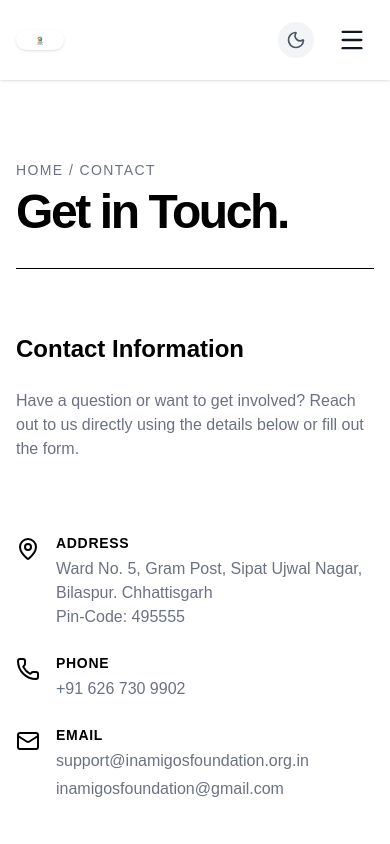
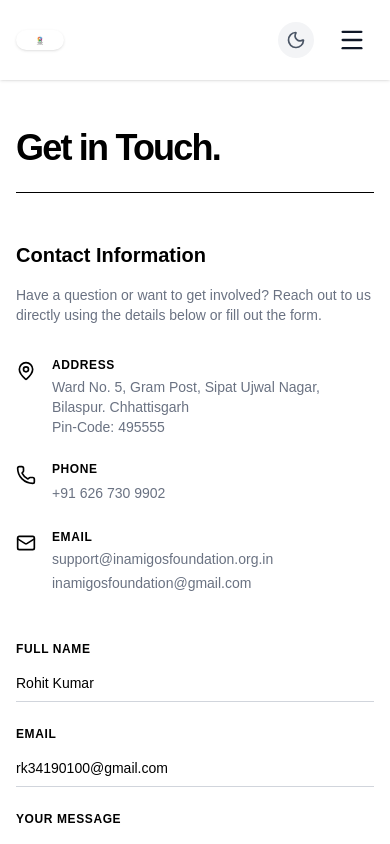
Before and after one commit to rohitkumar91131/inAmigosFoundationTask, a Next.js app: page /contact in a window 390 px wide. Shown: the top 844 px of the page. Built offline with nearby package versions, Linux system fonts and the light colour scheme.

Commit message:
made contact page more bette r

```diff
--- a/src/app/contact/page.jsx
+++ b/src/app/contact/page.jsx
@@ -7,9 +7,11 @@ import { MapPin, Phone, Mail, ArrowRight } from 'lucide-react';
 
 export default function ContactPage() {
   const container = useRef();
+
+  // Pre-filled with basic defaults for testing
   const [formData, setFormData] = useState({
-    fullName: '',
-    email: '',
+    fullName: 'Rohit Kumar',
+    email: 'rk34190100@gmail.com',
     message: ''
   });
 
@@ -30,40 +32,39 @@ export default function ContactPage() {
 
   const handleSubmit = (e) => {
     e.preventDefault();
-    // Later, we will connect this to a Next.js API route to send emails
     console.log('Form submitted:', formData);
     alert('Message ready to be sent! (API wiring pending)');
   };
 
   return (
-    <div ref={container} className="min-h-screen bg-white dark:bg-black transition-colors py-20">
+    <div ref={container} className="min-h-screen bg-white dark:bg-black transition-colors py-12 md:py-20">
       <div className="max-w-7xl mx-auto px-4 sm:px-6 lg:px-8">
 
-        {/* Page Header */}
-        <div className="contact-animate mb-16 border-b border-black dark:border-white pb-8">
-          <p className="text-sm tracking-widest uppercase text-gray-500 mb-2">Home / Contact</p>
-          <h1 className="text-5xl md:text-7xl font-black text-black dark:text-white tracking-tighter">
+        {/* Page Header (Breadcrumb removed, responsive text sizing added) */}
+        <div className="contact-animate mb-12 md:mb-16 border-b border-black dark:border-white pb-6 md:pb-8">
+          <h1 className="text-4xl sm:text-5xl md:text-7xl font-black text-black dark:text-white tracking-tighter">
             Get in Touch.
           </h1>
         </div>
 
-        <div className="grid grid-cols-1 md:grid-cols-2 gap-16">
+        {/* Adjusted gaps for mobile screens */}
+        <div className="grid grid-cols-1 md:grid-cols-2 gap-12 md:gap-16">
 
           {/* Left Column: Contact Info */}
-          <div className="contact-animate flex flex-col space-y-10">
+          <div className="contact-animate flex flex-col space-y-8 md:space-y-10">
             <div>
-              <h2 className="text-2xl font-bold text-black dark:text-white mb-6">Contact Information</h2>
-              <p className="text-gray-500 dark:text-gray-400 font-light mb-8 max-w-sm">
+              <h2 className="text-xl md:text-2xl font-bold text-black dark:text-white mb-4 md:mb-6">Contact Information</h2>
+              <p className="text-gray-500 dark:text-gray-400 font-light max-w-sm text-sm md:text-base">
                 Have a question or want to get involved? Reach out to us directly using the details below or fill out the form.
               </p>
             </div>
 
             <div className="space-y-6">
               <div className="flex items-start gap-4">
-                <MapPin className="w-6 h-6 text-black dark:text-white mt-1 flex-shrink-0" />
+                <MapPin className="w-5 h-5 md:w-6 md:h-6 text-black dark:text-white mt-1 flex-shrink-0" />
                 <div>
-                  <h3 className="font-semibold text-black dark:text-white uppercase tracking-wider text-sm mb-1">Address</h3>
-                  <p className="text-gray-500 dark:text-gray-400 font-light">
+                  <h3 className="font-semibold text-black dark:text-white uppercase tracking-wider text-xs md:text-sm mb-1">Address</h3>
+                  <p className="text-gray-500 dark:text-gray-400 font-light text-sm md:text-base">
                     Ward No. 5, Gram Post, Sipat Ujwal Nagar,<br />
                     Bilaspur. Chhattisgarh<br />
                     Pin-Code: 495555
@@ -72,24 +73,25 @@ export default function ContactPage() {
               </div>
 
               <div className="flex items-start gap-4">
-                <Phone className="w-6 h-6 text-black dark:text-white mt-1 flex-shrink-0" />
+                <Phone className="w-5 h-5 md:w-6 md:h-6 text-black dark:text-white mt-1 flex-shrink-0" />
                 <div>
-                  <h3 className="font-semibold text-black dark:text-white uppercase tracking-wider text-sm mb-1">Phone</h3>
-                  <a href="tel:+916267309902" className="text-gray-500 dark:text-gray-400 font-light hover:text-black dark:hover:text-white transition-colors">
+                  <h3 className="font-semibold text-black dark:text-white uppercase tracking-wider text-xs md:text-sm mb-1">Phone</h3>
+                  <a href="tel:+916267309902" className="text-gray-500 dark:text-gray-400 font-light hover:text-black dark:hover:text-white transition-colors text-sm md:text-base">
                     +91 626 730 9902
                   </a>
                 </div>
               </div>
 
               <div className="flex items-start gap-4">
-                <Mail className="w-6 h-6 text-black dark:text-white mt-1 flex-shrink-0" />
+                <Mail className="w-5 h-5 md:w-6 md:h-6 text-black dark:text-white mt-1 flex-shrink-0" />
                 <div>
-                  <h3 className="font-semibold text-black dark:text-white uppercase tracking-wider text-sm mb-1">Email</h3>
+                  <h3 className="font-semibold text-black dark:text-white uppercase tracking-wider text-xs md:text-sm mb-1">Email</h3>
                   <div className="flex flex-col gap-1">
-                    <a href="mailto:support@inamigosfoundation.org.in" className="text-gray-500 dark:text-gray-400 font-light hover:text-black dark:hover:text-white transition-colors">
+                    {/* Added break-all for mobile so long emails don't break the layout */}
+                    <a href="mailto:support@inamigosfoundation.org.in" className="text-gray-500 dark:text-gray-400 font-light hover:text-black dark:hover:text-white transition-colors text-sm md:text-base break-all">
                       support@inamigosfoundation.org.in
                     </a>
-                    <a href="mailto:inamigosfoundation@gmail.com" className="text-gray-500 dark:text-gray-400 font-light hover:text-black dark:hover:text-white transition-colors">
+                    <a href="mailto:inamigosfoundation@gmail.com" className="text-gray-500 dark:text-gray-400 font-light hover:text-black dark:hover:text-white transition-colors text-sm md:text-base break-all">
                       inamigosfoundation@gmail.com
                     </a>
                   </div>
@@ -100,9 +102,9 @@ export default function ContactPage() {
 
           {/* Right Column: The Form */}
           <div className="contact-animate">
-            <form onSubmit={handleSubmit} className="space-y-8">
+            <form onSubmit={handleSubmit} className="space-y-6 md:space-y-8">
               <div>
-                <label htmlFor="fullName" className="block text-sm font-semibold text-black dark:text-white uppercase tracking-wider mb-2">
+                <label htmlFor="fullName" className="block text-xs md:text-sm font-semibold text-black dark:text-white uppercase tracking-wider mb-2">
                   Full Name
                 </label>
                 <input
@@ -112,13 +114,12 @@ export default function ContactPage() {
                   value={formData.fullName}
                   onChange={handleChange}
                   required
-                  className="w-full bg-transparent border-b border-gray-300 dark:border-gray-700 py-3 text-black dark:text-white focus:outline-none focus:border-black dark:focus:border-white transition-colors font-light placeholder-gray-400"
-                  placeholder="John Doe"
+                  className="w-full bg-transparent border-b border-gray-300 dark:border-gray-700 py-2 md:py-3 text-black dark:text-white focus:outline-none focus:border-black dark:focus:border-white transition-colors font-light placeholder-gray-400 text-sm md:text-base"
                 />
               </div>
 
               <div>
-                <label htmlFor="email" className="block text-sm font-semibold text-black dark:text-white uppercase tracking-wider mb-2">
+                <label htmlFor="email" className="block text-xs md:text-sm font-semibold text-black dark:text-white uppercase tracking-wider mb-2">
                   Email
                 </label>
                 <input
@@ -128,13 +129,12 @@ export default function ContactPage() {
                   value={formData.email}
                   onChange={handleChange}
                   required
-                  className="w-full bg-transparent border-b border-gray-300 dark:border-gray-700 py-3 text-black dark:text-white focus:outline-none focus:border-black dark:focus:border-white transition-colors font-light placeholder-gray-400"
-                  placeholder="john@example.com"
+                  className="w-full bg-transparent border-b border-gray-300 dark:border-gray-700 py-2 md:py-3 text-black dark:text-white focus:outline-none focus:border-black dark:focus:border-white transition-colors font-light placeholder-gray-400 text-sm md:text-base"
                 />
               </div>
 
               <div>
-                <label htmlFor="message" className="block text-sm font-semibold text-black dark:text-white uppercase tracking-wider mb-2">
+                <label htmlFor="message" className="block text-xs md:text-sm font-semibold text-black dark:text-white uppercase tracking-wider mb-2">
                   Your Message
                 </label>
                 <textarea
@@ -144,14 +144,15 @@ export default function ContactPage() {
                   onChange={handleChange}
                   required
                   rows="4"
-                  className="w-full bg-transparent border-b border-gray-300 dark:border-gray-700 py-3 text-black dark:text-white focus:outline-none focus:border-black dark:focus:border-white transition-colors font-light placeholder-gray-400 resize-none"
+                  className="w-full bg-transparent border-b border-gray-300 dark:border-gray-700 py-2 md:py-3 text-black dark:text-white focus:outline-none focus:border-black dark:focus:border-white transition-colors font-light placeholder-gray-400 resize-none text-sm md:text-base"
                   placeholder="How can we help you?"
                 ></textarea>
               </div>
 
+              {/* Button scales to full width on mobile, auto on desktop */}
               <button
                 type="submit"
-                className="group flex items-center gap-3 px-8 py-4 bg-black dark:bg-white text-white dark:text-black font-bold uppercase tracking-wider text-sm hover:scale-105 transition-transform"
+                className="group flex items-center justify-center w-full md:w-auto gap-3 px-8 py-3 md:py-4 bg-black dark:bg-white text-white dark:text-black font-bold uppercase tracking-wider text-sm hover:scale-105 transition-transform"
               >
                 Submit <ArrowRight size={18} className="group-hover:translate-x-1 transition-transform" />
               </button>
```
